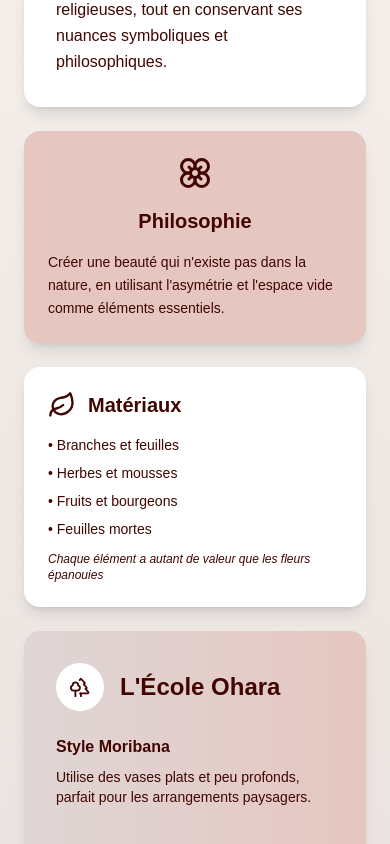
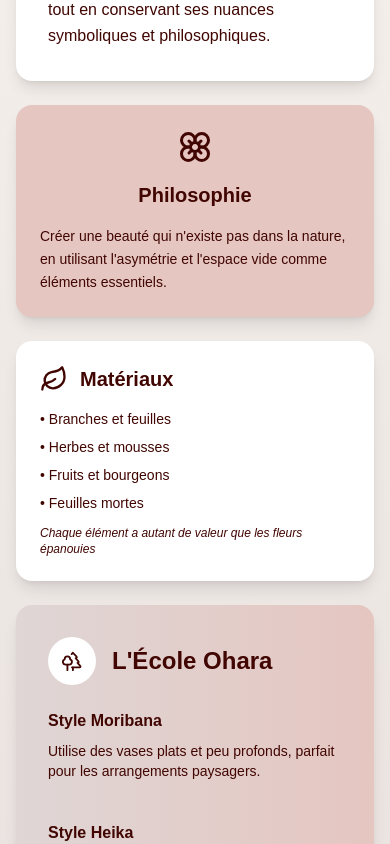
Before and after one commit to stephanemalho/ikebana, a Next.js app: page / in a window 390 px wide. Shown: the part 2400-3244 px from the top of the page. Built offline with nearby package versions, Linux system fonts and the light colour scheme.

Commit message:
✨add transition on images and create scroolbar and fix some padding on mobile

```diff
--- a/app/components/ikebana-info/Ikebana-info.tsx
+++ b/app/components/ikebana-info/Ikebana-info.tsx
@@ -3,7 +3,7 @@ import { BookOpen, Flower, Leaf, Trees, Eye, Palette, Sprout } from "lucide-reac
 
 function IkebanaInfo() {
     return (
-        <section className="py-16 px-4 bg-gradient-to-b from-[var(--background)] to-[var(--primary-color)]">
+        <section className="py-16 px-2 bg-gradient-to-b from-[var(--background)] to-[var(--primary-color)]">
             <Container>
                 <div className="mx-auto p-2">
                     {/* Titre principal */}
--- a/app/components/imageIkebana/IkebanaCarousel.tsx
+++ b/app/components/imageIkebana/IkebanaCarousel.tsx
@@ -88,6 +88,7 @@ function IkebanaCarousel({ carouselData, height = 700 }: IkebanaCarouselProps) {
                 <div className="relative h-[400px]" style={{ height: `${height}px` }}>
                     {/* Image actuelle */}
                     <Image
+                        data-aos="fade"
                         key={activeIndex}
                         src={displayImages[activeIndex].imageUrl || "/placeholder.svg"}
                         alt={displayImages[activeIndex].altText}
@@ -101,6 +102,7 @@ function IkebanaCarousel({ carouselData, height = 700 }: IkebanaCarouselProps) {
                     {/* Image précédente pour fade-out */}
                     {previousIndex !== null && (
                         <Image
+                            data-aos="fade"
                             key={`prev-${previousIndex}`}
                             src={displayImages[previousIndex].imageUrl || "/placeholder.svg"}
                             alt={displayImages[previousIndex].altText}
@@ -120,7 +122,7 @@ function IkebanaCarousel({ carouselData, height = 700 }: IkebanaCarouselProps) {
                 </div>
 
                 {/* Miniatures */}
-                <div className="flex gap-3 justify-center overflow-x-auto pb-2">
+                <div className="flex gap-3 justify-center overflow-x-auto pb-2 modern-scrollbar">
                     {displayImages.map((item, index) => (
                         <button
                             key={index}
--- a/app/components/information/ScheduleSection.tsx
+++ b/app/components/information/ScheduleSection.tsx
@@ -15,9 +15,9 @@ export function ScheduleSection() {
                 Nos cours d&apos;Ikebana
               </h2>
               <p className="text-xl text-[--secondary-color] font-[var(--inter-ikebana)]">
-                Découvrez les horaires et dates pour l&apos;année 2024/2025
+                Découvrez les horaires et dates pour l&apos;année 2026
               </p>
-              <p className="mt-6 text-md italic text-[--secondary-color] font-[var(--inter-ikebana)]"> Tout nos cours d&apos;Ikebana style Ohara ont lieu à <a className="underline hover:text-black" href="https://www.tenri-paris.com/cultures/ikebana/">l&apos;Association Culturelle Franco-Japonaise de TENRI</a> située au 8 - 12 Rue Bertin Poirée, 75001 Paris, métro Louvre-Rivoli.
+              <p className="mt-6 text-md italic text-[--secondary-color] font-[var(--inter-ikebana)]"> Tout nos cours d&apos;Ikebana style Ohara ont lieu à <a target="_blank" className="underline hover:text-black" href="https://www.tenri-paris.com/cultures/ikebana/">l&apos;Association Culturelle Franco-Japonaise de TENRI</a> située au 8 - 12 Rue Bertin Poirée, 75001 Paris, métro Louvre-Rivoli.
               </p>
               <p className="text-md italic text-[--secondary-color] font-[var(--inter-ikebana)]">Contactez Ikuko Kato si vous souhaitez des cours dans les Yvelines (78).
                 par mail <a href="mailto:ikuko.kato@free.fr" className="underline hover:text-black">mail de Ikuko Kato</a> ou par téléphone au <a href="tel:+33610366745" className="underline hover:text-black">06 10 36 67 45</a>.
@@ -81,7 +81,7 @@ export function ScheduleSection() {
 
                       <div>
                         <h3 className="text-xl font-semibold mb-4 text-[--secondary-color]">
-                          Dates 2025/2026
+                          Dates 2026
                           <span className="text-sm font-normal ml-2 text-black">(Susceptible de modifications)</span>
                         </h3>
                         <ul className="grid grid-cols-1 md:grid-cols-2 gap-2 text-[--secondary-color]">
@@ -133,7 +133,7 @@ export function ScheduleSection() {
 
                       <div>
                         <h3 className="text-xl font-semibold mb-4 text-[--secondary-color]">
-                          Dates 2024/2025
+                          Dates 2026
                           <span className="text-sm font-normal ml-2 text-black">(Susceptible de modifications)</span>
                         </h3>
                         <ul className="grid grid-cols-1 md:grid-cols-2 gap-2 text-[--secondary-color]">
--- a/app/components/school-info/SchoolInfo.tsx
+++ b/app/components/school-info/SchoolInfo.tsx
@@ -5,9 +5,9 @@ const SchoolInfo = () => {
     return (
         <section className="py-16 bg-[--primary-color]">
             <Container>
-                <div className="mx-auto space-y-12 bg-white p-8 md:rounded-lg">
+                <div className="mx-auto space-y-12 bg-white py-8  md:rounded-lg">
                     {/* Nos Activités */}
-                    <div data-aos="fade-up" className="text-center mb-24">
+                    <div data-aos="fade-up" className="text-center mb-4 p-6">
                         <h2 className="text-4xl text-center md:text-6xl font-bold text-[var(--secondary-color)] mb-6"
                             style={{ fontFamily: 'var(--playfair-display)' }}>
                             Nos Activités
@@ -18,7 +18,7 @@ const SchoolInfo = () => {
                     </div>
 
                     {/* L&apos;Ikebana */}
-                    <div data-aos="fade-up" data-aos-delay="100">
+                    <div data-aos="fade-up" data-aos-delay="100" className="text-center mb-4 p-6">
                         <h2 className="text-4xl text-center md:text-6xl font-bold text-[var(--secondary-color)] mb-6"
                             style={{ fontFamily: 'var(--playfair-display)' }}>
                             L&apos;Ikebana
@@ -29,14 +29,14 @@ const SchoolInfo = () => {
                     </div>
 
                     {/* École Ohara */}
-                    <div data-aos="fade-up" data-aos-delay="200" className="bg-[#e6dcdb] p-8 rounded-lg">
-                        <h2 className="text-3xl md:text-4xl font-bold text-[--secondary-color] mb-8 text-center" style={{ fontFamily: 'var(--playfair-display)' }}>
+                    <div data-aos="fade-up" data-aos-delay="200" className="bg-[#e6dcdb] py-8 px-4 md:rounded-lg">
+                        <h2 className="text-3xl md:text-4xl font-bold text-[--secondary-color] mb-16 text-center" style={{ fontFamily: 'var(--playfair-display)' }}>
                             Présentation de l&apos;École Ohara
                         </h2>
 
                         {/* Historique */}
                         <div className="mb-8">
-                            <h3 className="text-2xl font-semibold text-[--secondary-color] mb-4">
+                            <h3 className="text-2xl font-semibold text-[--secondary-color] mb-4 md:text-left text-center">
                                 Historique
                             </h3>
                             <div className="space-y-4 text-[--secondary-color] bg-white p-4 rounded-md" style={{ fontFamily: 'var(--inter-ikebana)' }}>
@@ -54,7 +54,7 @@ const SchoolInfo = () => {
 
                         {/* Aujourd&apos;hui */}
                         <div className="mb-8">
-                            <h3 className="text-2xl font-semibold text-[--secondary-color] mb-4" >
+                            <h3 className="text-2xl font-semibold text-[--secondary-color] mb-4 md:text-left text-center">
                                 Aujourd&apos;hui
                             </h3>
                             <div className="space-y-4 text-[--secondary-color] bg-white p-4 rounded-md" style={{ fontFamily: 'var(--inter-ikebana)' }}>
@@ -69,7 +69,7 @@ const SchoolInfo = () => {
 
                         {/* Chapitre Yvelines-Paris */}
                         <div className="border-t border-dashed border-[--secondary-color]/20 pt-6">
-                            <h3 className="text-2xl font-semibold text-[--secondary-color] mb-4" >
+                            <h3 className="text-2xl font-semibold text-[--secondary-color] mb-4 md:text-left text-center">
                                 École Ohara Chapitre Yvelines-Paris
                             </h3>
                             <div className="space-y-4 text-[--secondary-color] bg-white p-4 rounded-md" style={{ fontFamily: 'var(--inter-ikebana)' }}>
--- a/app/globals.css
+++ b/app/globals.css
@@ -311,3 +311,33 @@ body {
         );
     pointer-events: none;
 }
+
+/* Modern thin scrollbar utility - uses color from :root (secondary color) */
+.modern-scrollbar {
+    /* Firefox */
+    scrollbar-width: thin;
+    scrollbar-color: var(--secondary-color) transparent;
+}
+
+/* Webkit browsers */
+.modern-scrollbar::-webkit-scrollbar {
+    height: 8px;
+    width: 8px;
+}
+.modern-scrollbar::-webkit-scrollbar-track {
+    background: transparent;
+}
+.modern-scrollbar::-webkit-scrollbar-thumb {
+    background-color: var(--secondary-color);
+    border-radius: 9999px;
+    border: 2px solid transparent; /* provides extra 'breathing' / contrast */
+    background-clip: padding-box;
+}
+.modern-scrollbar::-webkit-scrollbar-thumb:hover {
+    filter: brightness(0.9);
+}
+
+/* Focus-safe : slightly visible on keyboard focus */
+.modern-scrollbar:focus-visible::-webkit-scrollbar-thumb {
+    box-shadow: 0 0 0 3px rgba(65, 6, 2, 0.12);
+}
```
